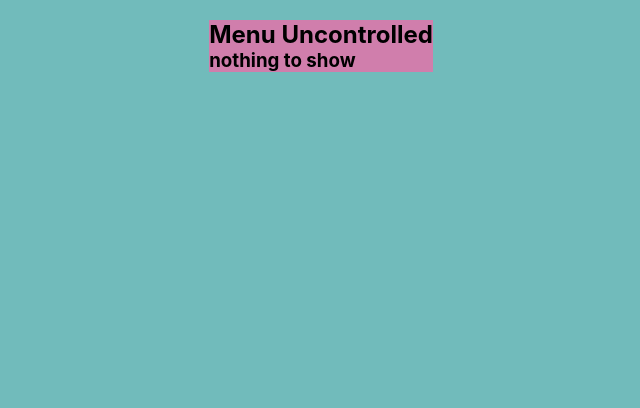
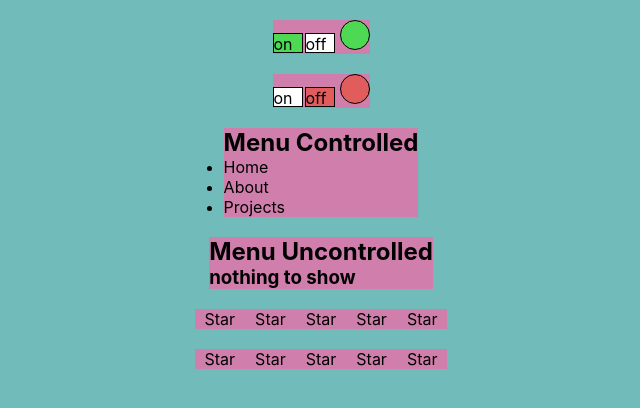
Before and after one commit to MikeWelltoday/kbzdKakProsto, a React (Create React App) app: page / in a window 1280 px wide. Shown: the top 408 px of the page, without its empty margins (319-959 px from the left). Built offline with nearby package versions, Linux system fonts and the light colour scheme.

Commit message:
=> saved

```diff
--- a/src/App.tsx
+++ b/src/App.tsx
@@ -1,11 +1,11 @@
 import React, {useState} from 'react'
 import './App.css'
 import {AccordionUncontrolled} from './components/accordion/AccordionUncontrolled'
+import {OnOffDimychControlled} from './components/OnOffDimych/OnOffDimychControlled'
+import {OnOffDimychUncontrolled} from './components/OnOffDimych/OnOffDimychUncontrolled'
 import {AccordionControlled} from './components/accordion/AccordionControlled'
+import {RatingControlled} from './components/rating/RaitingControlled'
 import {RatingUncontrolled} from './components/rating/RatingUncontrolled'
-import {RatingControlled} from './components/rating/RaitingControlled'
-import {OnOffDimychUncontrolled} from './components/OnOffDimych/OnOffDimychUncontrolled'
-import {OnOffDimychControlled} from './components/OnOffDimych/OnOffDimychControlled'
 
 //=================================================================================================================================================
 
@@ -20,15 +20,15 @@ function App() {
 
     return (
         <div className="App">
-            {/*<OnOffDimychControlled onClick={setOnOff} onOff={onOff}/>*/}
-            {/*<OnOffDimychUncontrolled/>*/}
-            {/*<AccordionControlled*/}
-            {/*    onClick={() => setCollapsed(!collapsed)}*/}
-            {/*    onChange={collapsed}*/}
-            {/*/>*/}
+            <OnOffDimychControlled onClick={setOnOff} onOff={onOff}/>
+            <OnOffDimychUncontrolled/>
+            <AccordionControlled
+                onClick={() => setCollapsed(!collapsed)}
+                onChange={collapsed}
+            />
             <AccordionUncontrolled/>
-            {/*<RatingControlled onClick={setRatingValue} value={ratingValue}/>*/}
-            {/*<RatingUncontrolled/>*/}
+            <RatingControlled onClick={setRatingValue} value={ratingValue}/>
+            <RatingUncontrolled/>
         </div>
     )
 }
```
Also changed, not shown: 1 other file (tests, documents, lock files or other folders).
